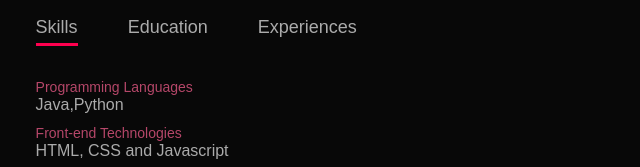
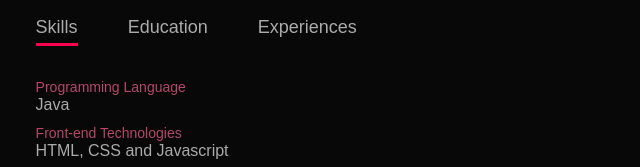
Before and after one commit to Tejaswini-1331/portfolio1331, a plain HTML site: page index.html in a window 1280 px wide. Shown: the part 1016-1183 px from the top of the page, 502-1142 px from the left. Drawn offline with Linux system fonts and the light colour scheme.

Commit message:
Update index.html

```diff
--- a/index.html
+++ b/index.html
@@ -45,7 +45,7 @@
                     </div>
                     <div class="tab-contents active-tab" id="skills">
                         <ul>
-                            <li><span>Programming Languages</span><br>Java,Python</li>
+                            <li><span>Programming Language</span><br>Java</li>
                             <li><span>Front-end Technologies</span><br>HTML, CSS and Javascript</li>
                             <li><span>Other skills</span><br>Data Structures and Algorithms, DBMS,MySQL</li>
                         </ul>
```
